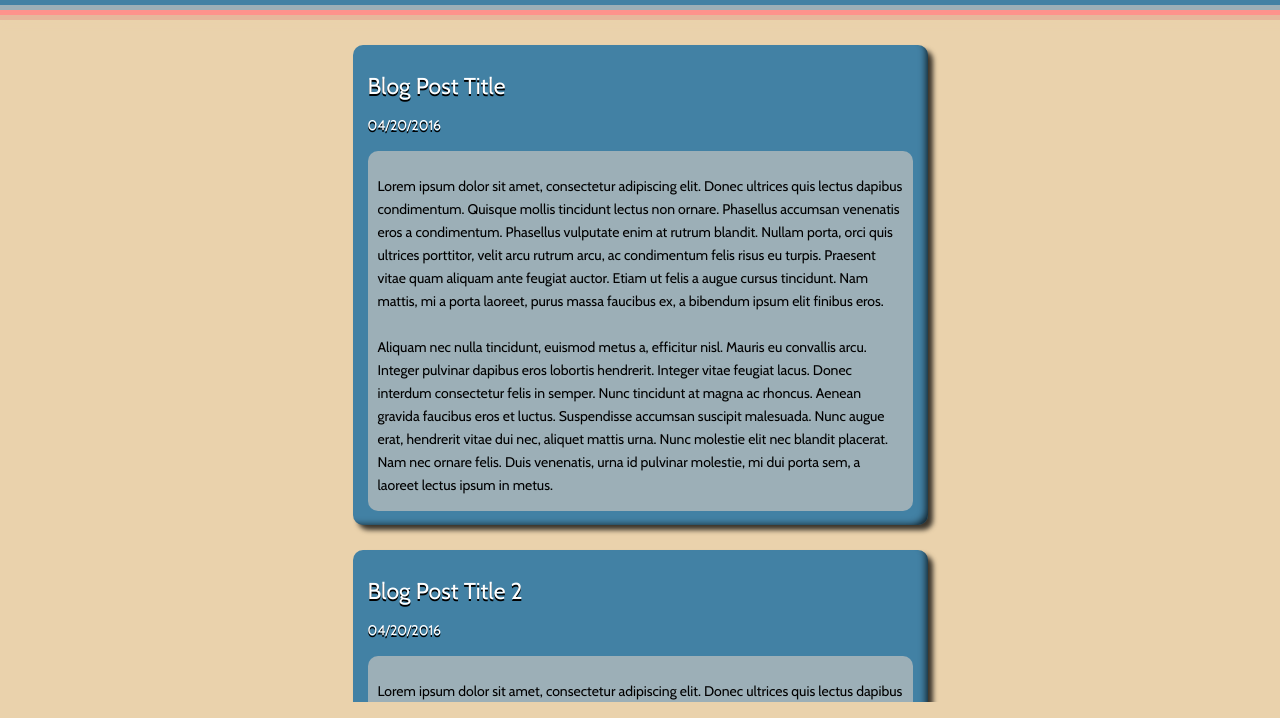
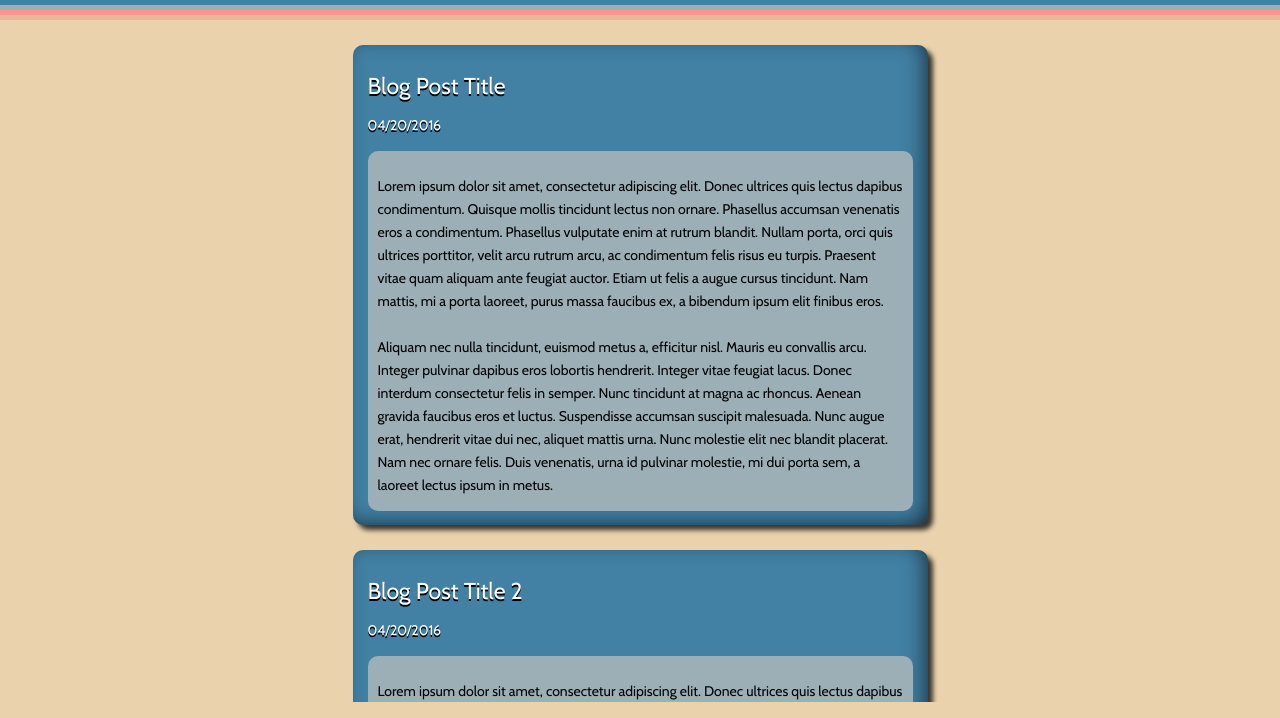
Before and after one commit to hdwatts/hdwatts.github.io, a plain HTML site: page index.html in a window 1280 px wide. Shown: the part 82-800 px from the top of the page. Drawn offline with nearby package versions, Linux system fonts and the light colour scheme.

Commit message:
got rid of fixed min width

```diff
--- a/style.css
+++ b/style.css
@@ -8,7 +8,6 @@
 .posts {
   margin-left:auto;
   margin-right:auto;
-  min-width:340px;
   max-width:575px;
   margin-bottom: 30px;
 }
@@ -27,7 +26,8 @@
   overflow-y: hidden;
   border-radius:10px;
   box-shadow: 5px 5px 5px 0px rgba(0,0,0,0.75),
-              inset -7px -5px 7px -5px rgba(0,0,0,0.75);
+              inset -7px -5px 25px -7px rgba(0,0,0,0.75);
+              /*inset -7px -5px 7px -7px rgba(0,0,0,0.75);*/
 }
 
 .post_head{
```
